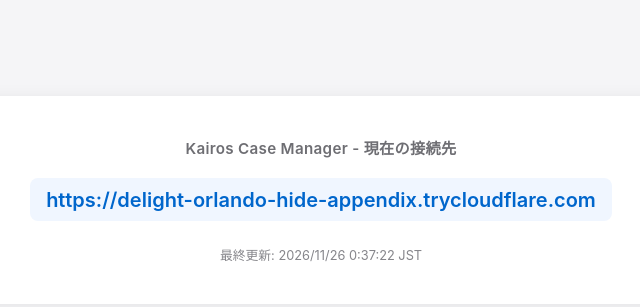
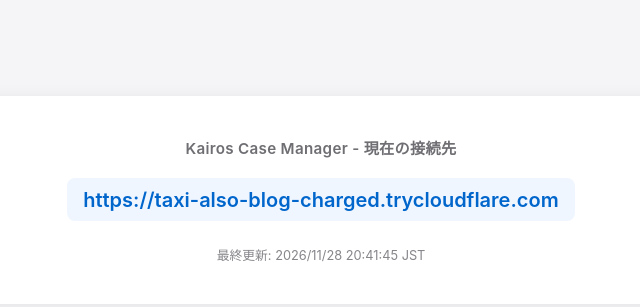
Before and after one commit to Kairos-Proposals/km-status, a plain HTML site: page index.html in a window 1280 px wide. Shown: the part 200-507 px from the top of the page, without its empty margins (319-959 px from the left). Drawn offline with Linux system fonts and the light colour scheme.

Commit message:
KM接続先URLを更新

```diff
--- a/index.html
+++ b/index.html
@@ -17,8 +17,8 @@
 <body>
   <div class="card">
     <h1>Kairos Case Manager - 現在の接続先</h1>
-    <a class="km-link" href="https://delight-orlando-hide-appendix.trycloudflare.com">https://delight-orlando-hide-appendix.trycloudflare.com</a>
-    <div class="updated">最終更新: 2026/11/26 0:37:22 JST</div>
+    <a class="km-link" href="https://taxi-also-blog-charged.trycloudflare.com">https://taxi-also-blog-charged.trycloudflare.com</a>
+    <div class="updated">最終更新: 2026/11/28 20:41:45 JST</div>
   </div>
 </body>
 </html>
```
